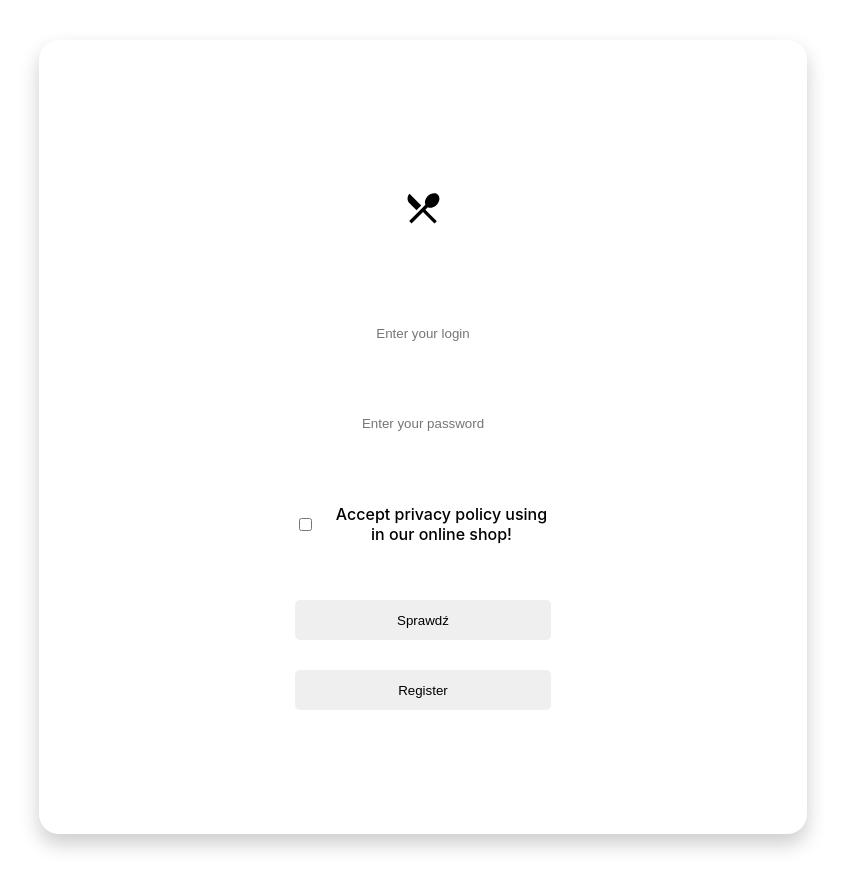
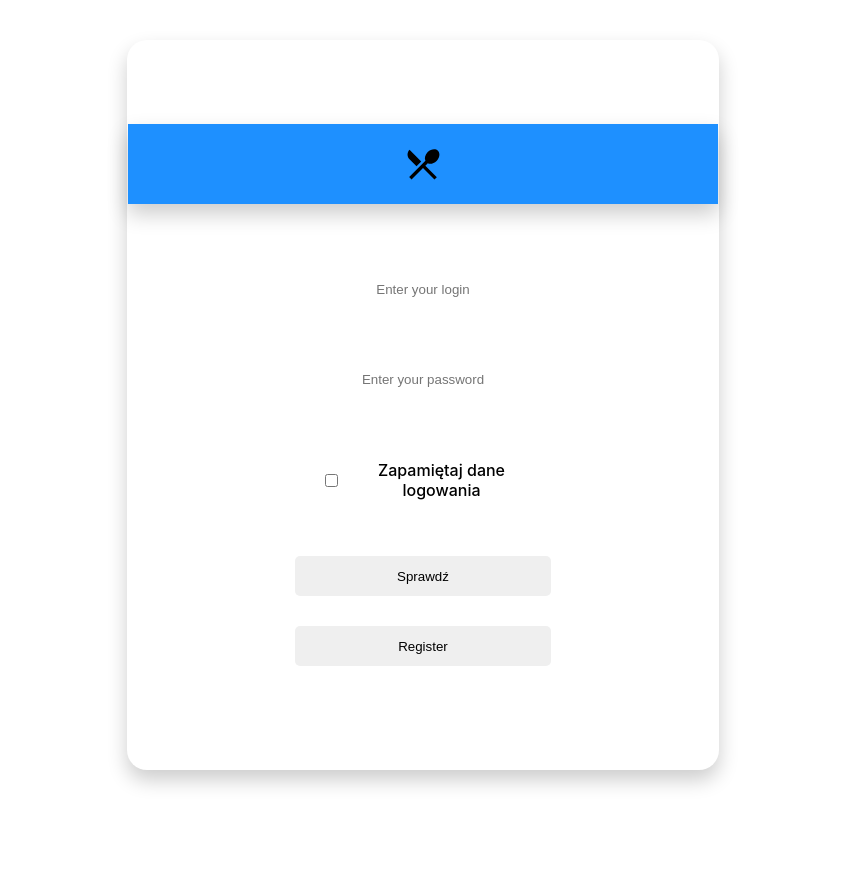
Before and after one commit to gorakuba/restaurant-app, a React (Create React App) app: page /login in a window 1280 px wide. Shown: the whole page, without its empty margins (217-1062 px from the left). After the commit the page ends 800 px from the top, so only its background shows below. Built offline with nearby package versions, Linux system fonts and the light colour scheme; a web font is replaced by a local one.

Commit message:
register, login

```diff
--- a/src/routes/DeliveryAndContact/DeliveryContact.js
+++ b/src/routes/DeliveryAndContact/DeliveryContact.js
@@ -42,7 +42,7 @@ function DeliveryContact() {
                 target='blank'
                 href='https://mail.google.com/'
               >
-                <li>poprzez naszą pocztę elktroniczną</li>
+                <li>poprzez naszą pocztę elektroniczną</li>
                 <Mail className='icon' />
               </a>
 
--- a/src/routes/DeliveryAndContact/DeliveryContact.styled.js
+++ b/src/routes/DeliveryAndContact/DeliveryContact.styled.js
@@ -11,15 +11,11 @@ const Container = styled.div`
 
 const Content = styled.div`
   background-color: rgb(255 255 255);
-<<<<<<< HEAD
-  /* margin-left: 20px; */
-=======
->>>>>>> 6e418137e0d325693f1b5125b2c42694b3b1ceb0
-  padding: 0 30px 30px 30px;
+  padding: 0 30px 30px 10px;
   width: 75%;
 
   h1 {
-    margin-left: 60px;
+    margin-left: 50px;
 
     @media (max-width: 730px) {
       margin-left: 20px;
@@ -31,6 +27,8 @@ const Content = styled.div`
     width: 90%;
     display: flex;
     flex-direction: column;
+    justify-content: center;
+    padding-left: 40px;
   }
 `;
 
@@ -112,11 +110,11 @@ const Map = styled.div`
   background-color: rgb(255 255 255);
   padding: 1rem;
   border-radius: 20px;
-  margin: 30px 100px 50px 0;
+  margin: 30px 60px 50px 0;
   box-shadow: 0 10px 20px rgba(0, 0, 0, 0.2);
 
   @media (max-width: 1000px) {
-    width: 95%;
+    width: 97%;
     margin: 13px;
   }
 
@@ -131,14 +129,14 @@ const Footer = styled.div`
   display: flex;
   flex-direction: column;
   align-items: center;
-  margin: 20px 100px 80px 100px;
+  margin: 20px 60px 80px 60px;
   padding: 50px 50px 20px 50px;
   box-shadow: 0 10px 20px rgba(0, 0, 0, 0.2);
   border-radius: 20px;
   border: none;
 
   @media (max-width: 800px) {
-    width: 78%;
+    width: 80%;
     margin: 13px;
   }
 
--- a/src/routes/Login/Login.js
+++ b/src/routes/Login/Login.js
@@ -4,7 +4,7 @@ import {
   LoginHeader,
   LoginLogicStyle,
   LoginStyle,
-  PrivacyPolicy,
+  LoginRemember,
   RegisterButton,
 } from "./Login.styled";
 import RestaurantMenuIcon from "@mui/icons-material/RestaurantMenu";
@@ -47,10 +47,10 @@ const Login = () => {
         />
         {!loginForm ? <p className='passInfo'>{passInfo}</p> : null}
 
-        <PrivacyPolicy>
-          <input type='checkbox' required />
-          <p>Accept privacy policy using in our online shop!</p>
-        </PrivacyPolicy>
+        <LoginRemember>
+          <input type='checkbox' />
+          <p>Zapamiętaj dane logowania</p>
+        </LoginRemember>
 
         {loginForm ? (
           <Link to='/'>
--- a/src/routes/Login/Login.styled.js
+++ b/src/routes/Login/Login.styled.js
@@ -7,8 +7,8 @@ const LoginLogicStyle = styled.div`
 `;
 
 const LoginStyle = styled.div`
-  width: 50%;
-  height: 85vh;
+  width: 40vw;
+  height: 80vh;
   background-color: rgb(255 255 255);
   box-shadow: 0 10px 20px rgba(0, 0, 0, 0.2);
   text-align: center;
@@ -16,12 +16,11 @@ const LoginStyle = styled.div`
   flex-direction: column;
   justify-content: center;
   align-items: center;
-  margin-top: 40px;
-  padding: 8vh;
+  margin-top: 5vh;
+  padding: 5vh;
   padding-bottom: 50px;
   border-radius: 20px;
   border: none;
-  margin-bottom: 40px;
 
   @media (max-width: 600px) {
     width: 70%;
@@ -62,10 +61,12 @@ const LoginStyle = styled.div`
   }
 `;
 
-const LoginHeader = styled.h1`
+const LoginHeader = styled.div`
   font-style: italic;
   font-family: Georgia, "Times New Roman", Times, serif;
   margin: 10px;
+  width: 43vw;
+  box-shadow: 0 10px 20px rgba(0, 0, 0, 0.2);
   padding: 20px;
   display: flex;
   justify-content: center;
@@ -73,6 +74,7 @@ const LoginHeader = styled.h1`
   margin-bottom: 40px;
   word-wrap: break-word;
   text-decoration: underline;
+  background-color: rgb(30 144 255);
 
   .linkT {
     text-decoration: none;
@@ -126,7 +128,7 @@ const RegisterButton = styled.button`
   }
 `;
 
-const PrivacyPolicy = styled.div`
+const LoginRemember = styled.div`
   width: 40%;
   word-wrap: break-word;
   display: flex;
@@ -149,5 +151,5 @@ export {
   LoginLogicStyle,
   LoginHeader,
   RegisterButton,
-  PrivacyPolicy,
+  LoginRemember,
 };
--- a/src/routes/Register/Register.js
+++ b/src/routes/Register/Register.js
@@ -1,7 +1,23 @@
 import React from "react";
+import { Link } from "react-router-dom";
+import { Error, Back } from "./Register.styled";
+import ArrowBackIcon from "@mui/icons-material/ArrowBack";
 
 const Register = () => {
-  return <div>Register page</div>;
+  return (
+    <Error>
+      <h1>Error 404</h1>
+      <hr />
+      <p>Resource not found on server!</p>
+
+      <Link to='/login' className='link'>
+        <Back>
+          <ArrowBackIcon className='icon' />
+          <p>Back to login page</p>
+        </Back>
+      </Link>
+    </Error>
+  );
 };
 
 export default Register;
--- a/src/routes/Register/Register.styled.js
+++ b/src/routes/Register/Register.styled.js
@@ -0,0 +1,23 @@
+import styled from "@emotion/styled";
+
+const Error = styled.div`
+  margin: 20px;
+
+  .link {
+    text-decoration: none;
+  }
+`;
+
+const Back = styled.div`
+  display: flex;
+  align-items: center;
+  color: rgb(0 0 0);
+  font-size: 18px;
+  font-weight: 700;
+
+  .icon {
+    margin-right: 10px;
+  }
+`;
+
+export { Error, Back };
```
